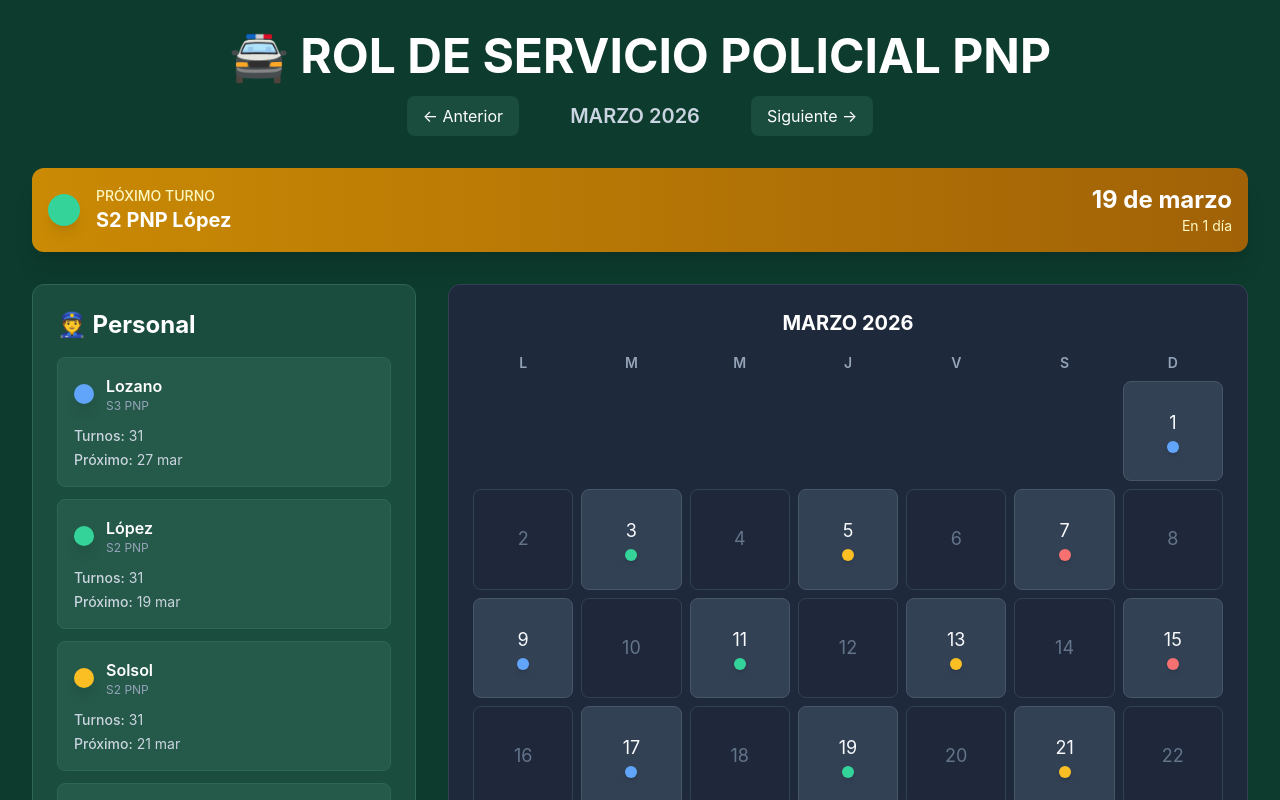
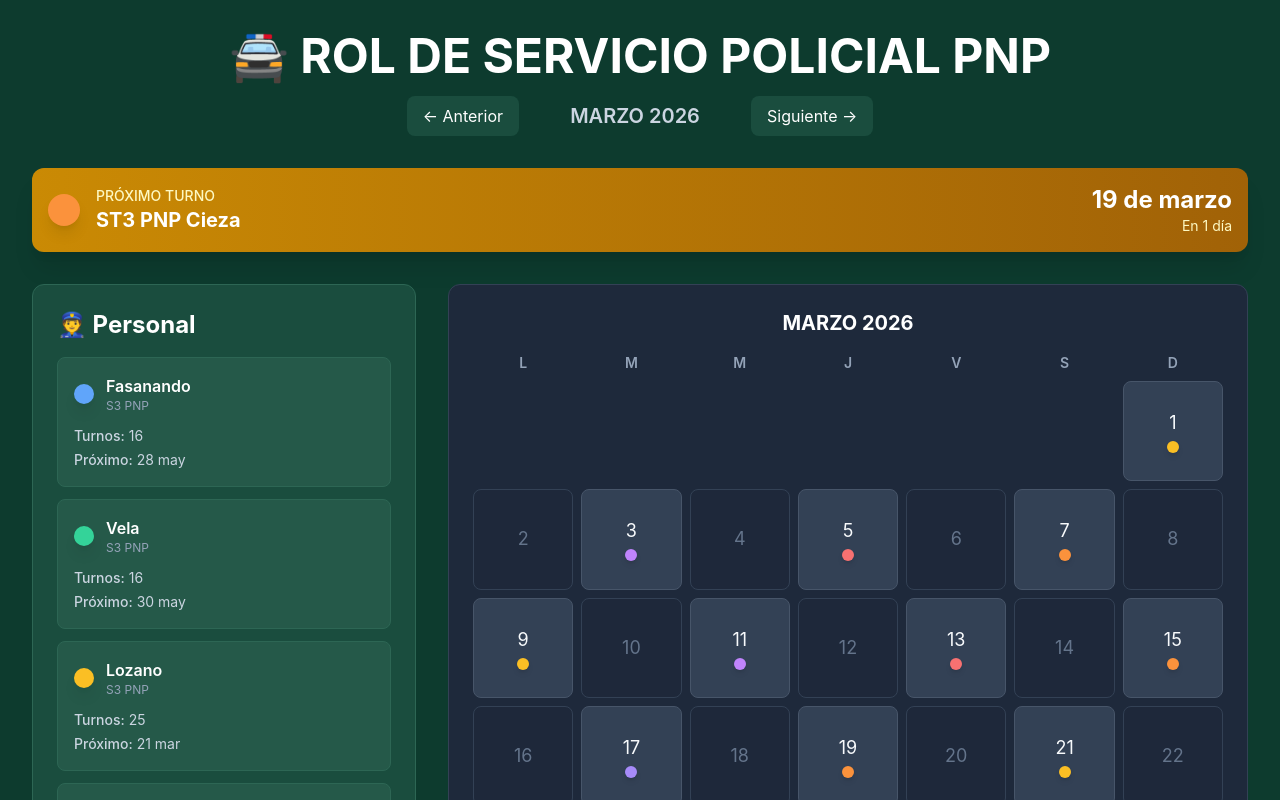
Before and after one commit to virgo4327/rol-servicios-pnp, a React (Vite) app: page / in a window 1280 px wide. Shown: the top 800 px of the page. Built offline with nearby package versions, Linux system fonts and the light colour scheme.

Commit message:
Actualizar personal a 7 integrantes con nueva rotación desde 28 mayo

```diff
--- a/src/data/turnos.ts
+++ b/src/data/turnos.ts
@@ -11,48 +11,66 @@ export interface Persona {
 export const personal: Persona[] = [
   {
     id: 1,
-    nombre: "Carlos Andrés",
-    apellido: "Lozano",
-    apellidoCompleto: "Lozano Amuño",
+    nombre: "Segundo Jorge",
+    apellido: "Fasanando",
+    apellidoCompleto: "Fasanando Urari",
     grado: "S3 PNP",
     color: "#60a5fa",
     orden: 1
   },
   {
     id: 2,
-    nombre: "Josué Tulio",
-    apellido: "López",
-    apellidoCompleto: "López Saavedra",
-    grado: "S2 PNP",
+    nombre: "Staily Alexandro",
+    apellido: "Vela",
+    apellidoCompleto: "Vela Chuquival",
+    grado: "S3 PNP",
     color: "#34d399",
     orden: 2
   },
   {
     id: 3,
-    nombre: "Dante Kevin",
-    apellido: "Solsol",
-    apellidoCompleto: "Solsol Vela",
-    grado: "S2 PNP",
+    nombre: "Carlos Andrés",
+    apellido: "Lozano",
+    apellidoCompleto: "Lozano Amuño",
+    grado: "S3 PNP",
     color: "#fbbf24",
     orden: 3
   },
   {
     id: 4,
-    nombre: "Darlynn Ariany",
-    apellido: "Olivares",
-    apellidoCompleto: "Olivares Leiva",
+    nombre: "Josué Tulio",
+    apellido: "López",
+    apellidoCompleto: "López Saavedra",
     grado: "S2 PNP",
     color: "#c084fc",
     orden: 4
   },
   {
     id: 5,
+    nombre: "Dante Kevin",
+    apellido: "Solsol",
+    apellidoCompleto: "Solsol Vela",
+    grado: "S2 PNP",
+    color: "#f87171",
+    orden: 5
+  },
+  {
+    id: 6,
+    nombre: "Darlynn Ariany",
+    apellido: "Olivares",
+    apellidoCompleto: "Olivares Leiva",
+    grado: "S2 PNP",
+    color: "#a78bfa",
+    orden: 6
+  },
+  {
+    id: 7,
     nombre: "Marcos Antonio",
     apellido: "Cieza",
     apellidoCompleto: "Cieza Guillen",
     grado: "ST3 PNP",
-    color: "#f87171",
-    orden: 5
+    color: "#fb923c",
+    orden: 7
   }
 ];
 
@@ -63,25 +81,37 @@ export interface Turno {
 
 export const generarTurnos = (): Turno[] => {
   const turnos: Turno[] = [];
-  const fechaInicio = new Date(2026, 2, 1);
-  const fechaFin = new Date(2026, 11, 31); // 31 de Diciembre
-  const fechaInclusionOlivares = new Date(2026, 2, 17);
+  const fechaInicio = new Date(2026, 2, 1);   // 1 de marzo
+  const fechaFin = new Date(2026, 11, 31);      // 31 de diciembre
+  const fechaInclusionOlivares = new Date(2026, 2, 17);  // 17 de marzo
+  const fechaInclusionNuevos = new Date(2026, 4, 28);   // 28 de mayo
 
-  // Personal inicial (sin Olivares - ID 4)
+  // Personal inicial (sin Olivares) - ids: 3,4,5,7 (Lozano, López, Solsol, Cieza)
   const personalInicial = [
-    personal.find(p => p.id === 1)!, // Lozano
-    personal.find(p => p.id === 2)!, // Lopez
-    personal.find(p => p.id === 3)!, // Solsol
-    personal.find(p => p.id === 5)!  // Cieza
+    personal.find(p => p.id === 3)!, // Lozano
+    personal.find(p => p.id === 4)!, // López
+    personal.find(p => p.id === 5)!, // Solsol
+    personal.find(p => p.id === 7)!  // Cieza
   ];
 
-  // Personal completo (incluyendo Olivares - ID 4)
+  // Personal intermedio (+ Olivares) - ids: 3,4,5,6,7
+  const personalIntermedio = [
+    personal.find(p => p.id === 3)!, // Lozano
+    personal.find(p => p.id === 4)!, // López
+    personal.find(p => p.id === 5)!, // Solsol
+    personal.find(p => p.id === 6)!, // Olivares
+    personal.find(p => p.id === 7)!  // Cieza
+  ];
+
+  // Personal completo (7 integrantes) - orden: 1,2,3,4,6,7 (Fasanando, Vela, Lozano, López, Solsol, Olivares, Cieza)
   const personalCompleto = [
-    personal.find(p => p.id === 1)!, // Lozano
-    personal.find(p => p.id === 2)!, // Lopez
-    personal.find(p => p.id === 3)!, // Solsol
-    personal.find(p => p.id === 4)!, // Olivares
-    personal.find(p => p.id === 5)!  // Cieza
+    personal.find(p => p.id === 1)!, // Fasanando
+    personal.find(p => p.id === 2)!, // Vela
+    personal.find(p => p.id === 3)!, // Lozano
+    personal.find(p => p.id === 4)!, // López
+    personal.find(p => p.id === 5)!, // Solsol
+    personal.find(p => p.id === 6)!, // Olivares
+    personal.find(p => p.id === 7)!  // Cieza
   ];
 
   let fechaActual = new Date(fechaInicio);
@@ -91,13 +121,18 @@ export const generarTurnos = (): Turno[] => {
     let persona: Persona;
 
     if (fechaActual < fechaInclusionOlivares) {
-      // Antes del 17 de marzo: rotación de 4
+      // 1-16 marzo: rotación de 4 (Lozano, López, Solsol, Cieza)
       persona = personalInicial[indexTurno % personalInicial.length];
+    } else if (fechaActual < fechaInclusionNuevos) {
+      // 17 marzo - 27 mayo: rotación de 5 (+ Olivares)
+      if (fechaActual.getTime() === fechaInclusionOlivares.getTime()) {
+        indexTurno = 3; // Ajuste para mantener secuencia
+      }
+      persona = personalIntermedio[indexTurno % personalIntermedio.length];
     } else {
-      // Desde el 17 de marzo: rotación de 5
-      // Reiniciamos o ajustamos el index para que el 17 le toque a Lozano (index 0)
-      if (fechaActual.getTime() === fechaInclusionOlivares.getTime()) {
-        indexTurno = 0;
+      // 28 mayo en adelante: rotación de 7
+      if (fechaActual.getTime() === fechaInclusionNuevos.getTime()) {
+        indexTurno = 0; // Reinicia para que 28 mayo sea Fasanando
       }
       persona = personalCompleto[indexTurno % personalCompleto.length];
     }
@@ -107,7 +142,6 @@ export const generarTurnos = (): Turno[] => {
       persona: persona
     });
 
-    // Avanzar 2 días
     fechaActual.setDate(fechaActual.getDate() + 2);
     indexTurno++;
   }
```
